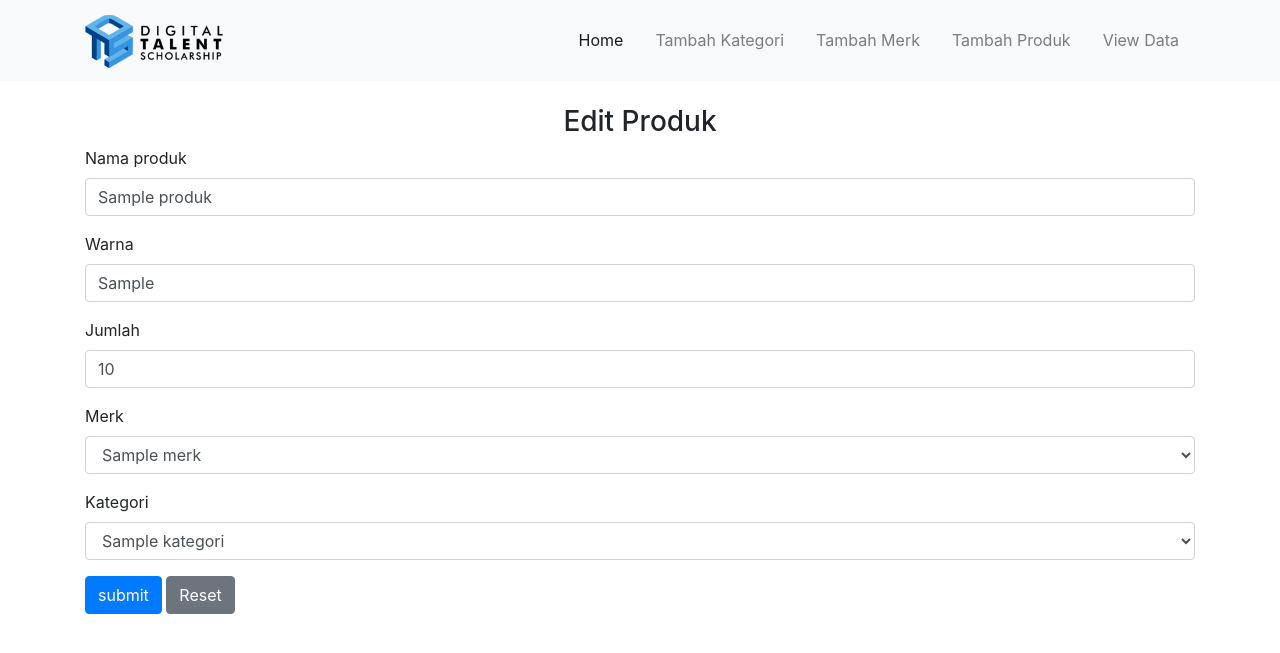
After one commit to kapawit/toko, a PHP site: page /view/edit_produk.php?id_produk=1 in a window 1280 px wide. The commit adds this page. Shown: the top 653 px of the page. Run offline with PHP 8.4, Linux system fonts and the light colour scheme; tables that the repository leaves empty or names only in its code hold one stand-in row (values such as "Sample post").

Commit message:
CRUD PHP

```diff
--- a/view/create_merk.php
+++ b/view/create_merk.php
@@ -53,9 +53,10 @@
     <?php
     if (isset($_POST['submit'])) {
         $nama_merk = $_POST['nama_merk'];
-        include_once("../database/koneksi.php");
+        include_once("../database/koneksi.php"); //include koneksi database
         mysqli_query($koneksi, "INSERT INTO merk(nama_merk) VALUES('$nama_merk')");
-        // header("location:daftar_barang.php");
+        header('location:create_produk.php'); // redirect ke halaman create produk
+
     }
     ?>
     <script src="../assets/js/jquery.js"></script>
--- a/view/create_produk.php
+++ b/view/create_produk.php
@@ -91,6 +91,7 @@
         $kategori = $_POST['kategori'];
         include_once("../database/koneksi.php");
         mysqli_query($koneksi, "INSERT INTO produk(nama_produk,warna,jumlah,id_merk,id_kategori) VALUES('$nama_produk','$warna','$jumlah','$merk','$kategori')");
+        header('location:view_data.php');
     }
     ?>
     <script src="../assets/js/jquery.js"></script>
--- /dev/null
+++ b/view/edit_produk.php
@@ -0,0 +1,97 @@
+<!DOCTYPE html>
+<html>
+
+<head>
+    <title>Toko | Edit produk</title>
+    <link rel="stylesheet" href="../assets/css/bootstrap.min.css">
+</head>
+
+<body>
+    <?php
+    $id_produk = $_GET['id_produk'];
+    include("../database/koneksi.php");
+    $query_produk = mysqli_query($koneksi, "SELECT id_produk, warna, jumlah, nama_produk, id_merk, id_kategori FROM produk where id_produk=$id_produk");
+    $produk = mysqli_fetch_assoc($query_produk);
+    $query_merk = mysqli_query($koneksi, "SELECT * from merk");
+    $query_kategori = mysqli_query($koneksi, "SELECT * from kategori");
+    ?>
+    <!-- Navbar -->
+    <nav class="navbar navbar-expand-lg navbar-light bg-light">
+        <div class="container">
+            <a class="navbar-brand" href="#"><img src="../assets/img/logo.png" width="60%"></a>
+            <button class="navbar-toggler" type="button" data-toggle="collapse" data-target="#navbarSupportedContent" aria-controls="navbarSupportedContent" aria-expanded="false" aria-label="Toggle navigation">
+                <span class="navbar-toggler-icon"></span>
+            </button>
+            <div class="collapse navbar-collapse" id="navbarSupportedContent">
+                <ul class="navbar-nav ml-auto">
+                    <li class="nav-item active p-2">
+                        <a class="nav-link" href="../index.php">Home <span class="sr-only">(current)</span></a>
+                    </li>
+                    <li class="nav-item p-2">
+                        <a class="nav-link" href="create_kategori_produk.php">Tambah Kategori</a>
+                    </li>
+                    <li class="nav-item p-2">
+                        <a class="nav-link" href="create_merk.php">Tambah Merk</a>
+                    </li>
+                    <li class="nav-item p-2">
+                        <a class="nav-link" href="create_produk.php">Tambah Produk</a>
+                    </li>
+                    <li class="nav-item p-2">
+                        <a class="nav-link" href="view_data.php">View Data</a>
+                    </li>
+                </ul>
+            </div>
+        </div>
+    </nav>
+    <!-- End Navbar -->
+    <!-- Konten -->
+    <div class="container mt-4 mb-4">
+        <h3 class="text-center">Edit Produk</h3>
+        <form action="../controller/update_produk.php" method="post">
+            <input type="hidden" name="id_produk" value="<?= $id_produk; ?>">
+            <div class="form-group">
+                <label for="nama_produk">Nama produk</label>
+                <input type="text" value="<?= $produk['nama_produk']; ?>" class="form-control" name="nama_produk" id="nama_produk">
+            </div>
+            <div class="form-group">
+                <label for="warna">Warna</label>
+                <input type="text" class="form-control" value="<?= $produk['warna']; ?>" name="warna" id="warna">
+            </div>
+            <div class="form-group">
+                <label for="jumlah">Jumlah</label>
+                <input type="text" class="form-control" value="<?= $produk['jumlah']; ?>" name="jumlah" id="jumlah">
+            </div>
+            <div class="form-group">
+                <label for="merk">Merk</label>
+                <select class="form-control" name="merk" id="merk">
+                    <?php foreach ($query_merk as $key => $row) { ?>
+                        <option value="<?php echo $row['id_merk'] ?>" <?php if ($row['id_merk'] == $produk['id_merk']) {
+                                                                            echo 'selected';
+                                                                        } ?>><?php echo $row['nama_merk'] ?></option>
+                    <?php
+                    } ?>
+                </select>
+            </div>
+            <div class="form-group">
+                <label for="merk">Kategori</label>
+                <select class="form-control" name="kategori" id="kategori">
+                    <?php foreach ($query_kategori as $key => $row) { ?>
+                        <option value="<?php echo $row['id_kategori'] ?>" <?php if ($row['id_kategori'] == $produk['id_kategori']) {
+                                                                                echo 'selected';
+                                                                            } ?>><?php echo $row['nama_kategori'] ?></option>
+
+                    <?php
+                    } ?>
+                </select>
+            </div>
+            <input type="submit" class="btn btn-primary" value="submit" name="submit">
+            <input type="reset" class="btn btn-secondary" value="Reset" name="reset" />
+        </form>
+    </div>
+    <!-- End konten -->
+    <script src="../assets/js/jquery.js"></script>
+    <script src="../assets/js/bootstrap.min.js"></script>
+    <script src="../assets/js/popper.js"></script>
+</body>
+
+</html>
```
Also changed, not shown: controller/hapus_produk.php (added, +8 -0 lines), controller/kategori.php (added, +8 -0 lines), controller/update_produk.php (added, +14 -0 lines), index.php (+5 -24 lines), view/create_kategori_produk.php (+4 -3 lines), view/view_data.php (+11 -9 lines).
